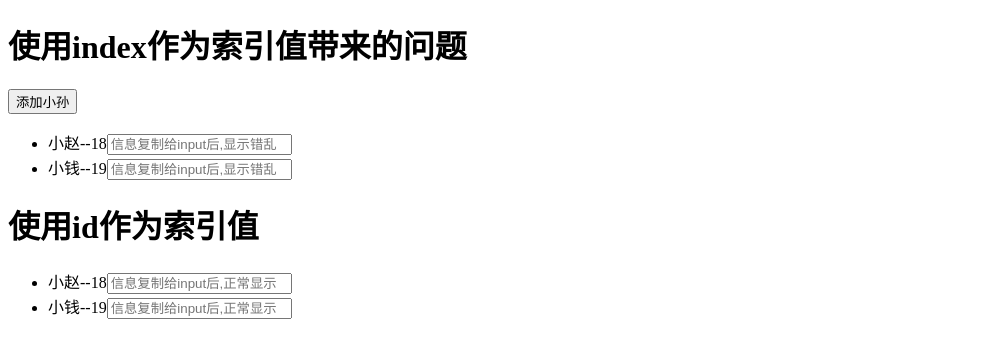
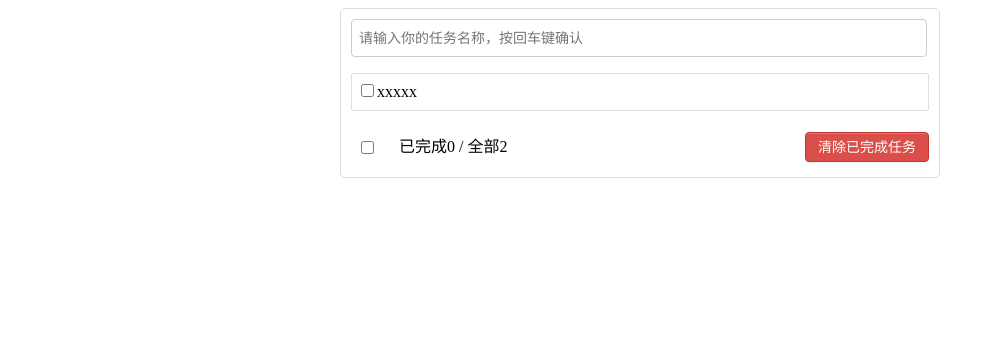
Before and after one commit to Mrshihe/react-demo, a React (Create React App) app: page / in a window 1280 px wide. Shown: the top 358 px of the page, without its empty margins (0-995 px from the left). Built offline with nearby package versions, Linux system fonts and the light colour scheme.

Commit message:
add todolist

```diff
--- /dev/null
+++ b/src/TodoList/TodoFooter.jsx
@@ -0,0 +1,17 @@
+import React, { Component } from 'react'
+
+export default class TodoFooter extends Component {
+  render() {
+    return (
+      <div className="todo-footer">
+        <label>
+          <input type="checkbox"/>
+        </label>
+        <span>
+          <span>已完成0</span> / 全部2
+        </span>
+        <button className="btn btn-danger">清除已完成任务</button>
+      </div>
+    )
+  }
+}
--- /dev/null
+++ b/src/TodoList/TodoHeader.jsx
@@ -0,0 +1,11 @@
+import React, { Component } from 'react'
+
+export default class TodoHeader extends Component {
+  render() {
+    return (
+      <div className="todo-header">
+        <input type="text" placeholder="请输入你的任务名称，按回车键确认"/>
+      </div>
+    )
+  }
+}
--- /dev/null
+++ b/src/TodoList/TodoItem.jsx
@@ -0,0 +1,15 @@
+import React, { Component } from 'react'
+
+export default class TodoItem extends Component {
+  render() {
+    return (
+      <li>
+        <label>
+          <input type="checkbox"/>
+          <span>xxxxx</span>
+        </label>
+        <button className="btn btn-danger" style={{display:'none'}}>删除</button>
+      </li>
+    )
+  }
+}
--- /dev/null
+++ b/src/TodoList/TodoList.jsx
@@ -0,0 +1,12 @@
+import React, { Component } from 'react'
+import TodoItem from './TodoItem'
+
+export default class TodoList extends Component {
+  render() {
+    return (
+      <ul className="todo-main">
+        <TodoItem />
+      </ul>
+    )
+  }
+}
--- /dev/null
+++ b/src/TodoList/index.jsx
@@ -0,0 +1,19 @@
+import React, { Component } from 'react'
+import TodoHeader from './TodoHeader'
+import TodoFooter from './TodoFooter'
+import TodoList from './TodoList'
+import './style.css'
+
+export default class App extends Component {
+  render() {
+    return (
+      <div className="todo-container">
+        <div className="todo-wrap">
+          <TodoHeader />
+          <TodoList />
+          <TodoFooter />
+        </div>
+      </div>
+    )
+  }
+}
--- /dev/null
+++ b/src/TodoList/style.css
@@ -0,0 +1,130 @@
+.btn {
+  display: inline-block;
+  padding: 4px 12px;
+  margin-bottom: 0;
+  font-size: 14px;
+  line-height: 20px;
+  text-align: center;
+  vertical-align: middle;
+  cursor: pointer;
+  box-shadow: inset 0 1px 0 rgba(255, 255, 255, 0.2), 0 1px 2px rgba(0, 0, 0, 0.05);
+  border-radius: 4px;
+}
+
+.btn-danger {
+  color: #fff;
+  background-color: #da4f49;
+  border: 1px solid #bd362f;
+}
+
+.btn-danger:hover {
+  color: #fff;
+  background-color: #bd362f;
+}
+
+.btn:focus {
+  outline: none;
+}
+
+.todo-container {
+  width: 600px;
+  margin: 0 auto;
+}
+.todo-container .todo-wrap {
+  padding: 10px;
+  border: 1px solid #ddd;
+  border-radius: 5px;
+}
+
+/*header*/
+.todo-header input {
+  width: 560px;
+  height: 28px;
+  font-size: 14px;
+  border: 1px solid #ccc;
+  border-radius: 4px;
+  padding: 4px 7px;
+}
+
+.todo-header input:focus {
+  outline: none;
+  border-color: rgba(82, 168, 236, 0.8);
+  box-shadow: inset 0 1px 1px rgba(0, 0, 0, 0.075), 0 0 8px rgba(82, 168, 236, 0.6);
+}
+
+/*main*/
+.todo-main {
+  margin-left: 0px;
+  border: 1px solid #ddd;
+  border-radius: 2px;
+  padding: 0px;
+}
+
+.todo-empty {
+  height: 40px;
+  line-height: 40px;
+  border: 1px solid #ddd;
+  border-radius: 2px;
+  padding-left: 5px;
+  margin-top: 10px;
+}
+/*item*/
+li {
+  list-style: none;
+  height: 36px;
+  line-height: 36px;
+  padding: 0 5px;
+  border-bottom: 1px solid #ddd;
+}
+
+li label {
+  float: left;
+  cursor: pointer;
+}
+
+li label li input {
+  vertical-align: middle;
+  margin-right: 6px;
+  position: relative;
+  top: -1px;
+}
+
+li button {
+  float: right;
+  display: none;
+  margin-top: 3px;
+}
+
+li:before {
+  content: initial;
+}
+
+li:last-child {
+  border-bottom: none;
+}
+
+/*footer*/
+.todo-footer {
+  height: 40px;
+  line-height: 40px;
+  padding-left: 6px;
+  margin-top: 5px;
+}
+
+.todo-footer label {
+  display: inline-block;
+  margin-right: 20px;
+  cursor: pointer;
+}
+
+.todo-footer label input {
+  position: relative;
+  top: -1px;
+  vertical-align: middle;
+  margin-right: 5px;
+}
+
+.todo-footer button {
+  float: right;
+  margin-top: 5px;
+}
--- a/src/index.js
+++ b/src/index.js
@@ -1,13 +1,15 @@
 import React from 'react'
 import ReactDOM from 'react-dom';
 
-import { PersonDiff }  from './app';
+// import { PersonDiff }  from './app';
 import './style.js';
+
+// TodoList case
+import App  from './TodoList/index.jsx'
 
 
 ReactDOM.render(
-    <PersonDiff />
-  ,
+  <App />,
   document.getElementById('root')
 );
 /*
```
